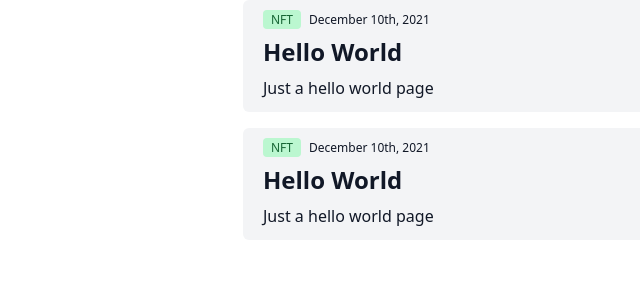
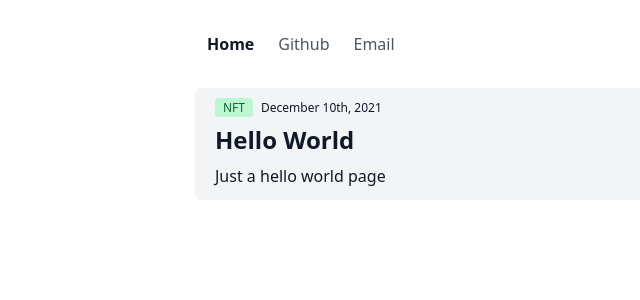
Before and after one commit to huyng12/blog, a Next.js app: page / in a window 1280 px wide. Shown: the top 300 px of the page, without its empty margins (109-749 px from the left). Built offline with nearby package versions, Linux system fonts and the light colour scheme.

Commit message:
Add Navbar and tune the home page

```diff
--- /dev/null
+++ b/components/navbar/navbar.module.css
@@ -0,0 +1,14 @@
+.nav {
+	@apply max-w-2xl mx-auto;
+}
+
+.navItem {
+	@apply px-3 py-2;
+	@apply rounded-md;
+	@apply text-gray-600;
+	@apply hover:bg-gray-100;
+}
+
+.navItemActive {
+	@apply text-gray-900 font-bold;
+}
--- /dev/null
+++ b/components/navbar/navbar.tsx
@@ -0,0 +1,36 @@
+import cn from "classnames";
+import Link from "next/link";
+import { useRouter } from "next/router";
+import s from "./navbar.module.css";
+
+interface NavItemProps {
+	href: string;
+	label: string;
+}
+
+function NavItem(props: NavItemProps) {
+	const router = useRouter();
+	const isActive = router.asPath === props.href;
+	const isExternal =
+		props.href.startsWith("http") || props.href.startsWith("https");
+	return (
+		<Link href={props.href}>
+			<a
+				target={isExternal ? "_blank" : "_self"}
+				className={cn(s.navItem, isActive && s.navItemActive)}
+			>
+				<span>{props.label}</span>
+			</a>
+		</Link>
+	);
+}
+
+export function Navbar() {
+	return (
+		<nav className={s.nav}>
+			<NavItem href="/" label="Home" />
+			<NavItem href="https://github.com/huyng12" label="Github" />
+			<NavItem href="mailto:touch@nguyenrk.com" label="Email" />
+		</nav>
+	);
+}
--- a/components/page/page.tsx
+++ b/components/page/page.tsx
@@ -1,3 +1,4 @@
+import { Navbar } from "components/navbar/navbar";
 import Head from "next/head";
 import { ReactNode } from "react";
 import s from "./page.module.css";
@@ -20,7 +21,12 @@ export function Page(props: Props) {
 			<Head>
 				<title>{meta.title}</title>
 			</Head>
-			<main>{props.children}</main>
+			<div className="px-8">
+				<div className="py-8">
+					<Navbar />
+				</div>
+				<main>{props.children}</main>
+			</div>
 		</div>
 	);
 }
--- a/package.json
+++ b/package.json
@@ -11,6 +11,7 @@
 	},
 	"dependencies": {
 		"@tailwindcss/typography": "^0.5.0",
+		"classnames": "^2.3.1",
 		"next": "12.0.7",
 		"react": "17.0.2",
 		"react-dom": "17.0.2"
--- a/pages/index.tsx
+++ b/pages/index.tsx
@@ -10,8 +10,8 @@ interface Props {
 export default function HomePage(props: Props) {
 	return (
 		<Page>
-			<div className="max-w-xl mx-auto space-y-4">
-				{[...props.posts, ...props.posts].map((post) => (
+			<div className="max-w-2xl mx-auto space-y-4">
+				{props.posts.map((post) => (
 					<PostCard key={post.slug} post={post} />
 				))}
 			</div>
```
Also changed, not shown: 1 other file (tests, documents, lock files or other folders).
